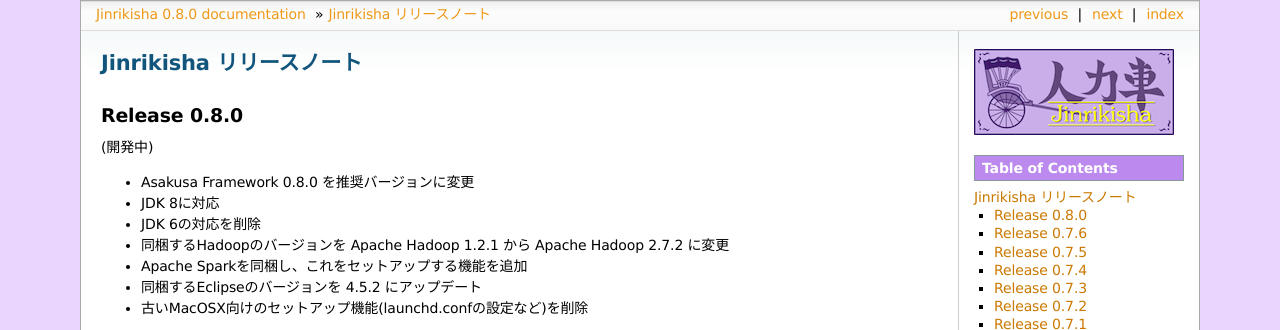
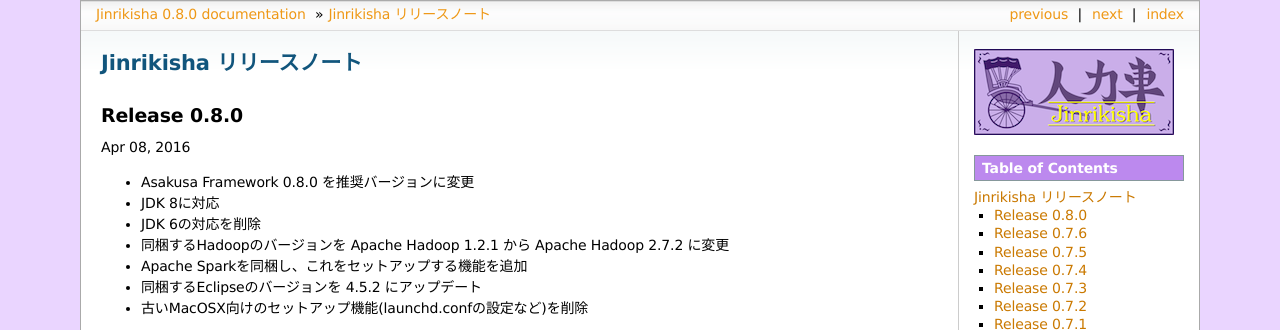
Before and after one commit to asakusafw/asakusafw-starter, a Sphinx documentation site: the page built from jinrikisha/docs/ja/source/release-notes.rst, in a window 1280 px wide and 900 px high. Shown: the top 330 px of the window. Built offline with Sphinx 7.4.7, drawn with Linux system fonts in a browser that asks for light colours; formulas are drawn with MathJax 3.

Commit message:
Update release date

```diff
--- a/jinrikisha/docs/ja/source/release-notes.rst
+++ b/jinrikisha/docs/ja/source/release-notes.rst
@@ -7,7 +7,7 @@
 Release 0.8.0
 =============
 
-(開発中)
+Apr 08, 2016
 
 * Asakusa Framework 0.8.0 を推奨バージョンに変更
 * JDK 8に対応
```
